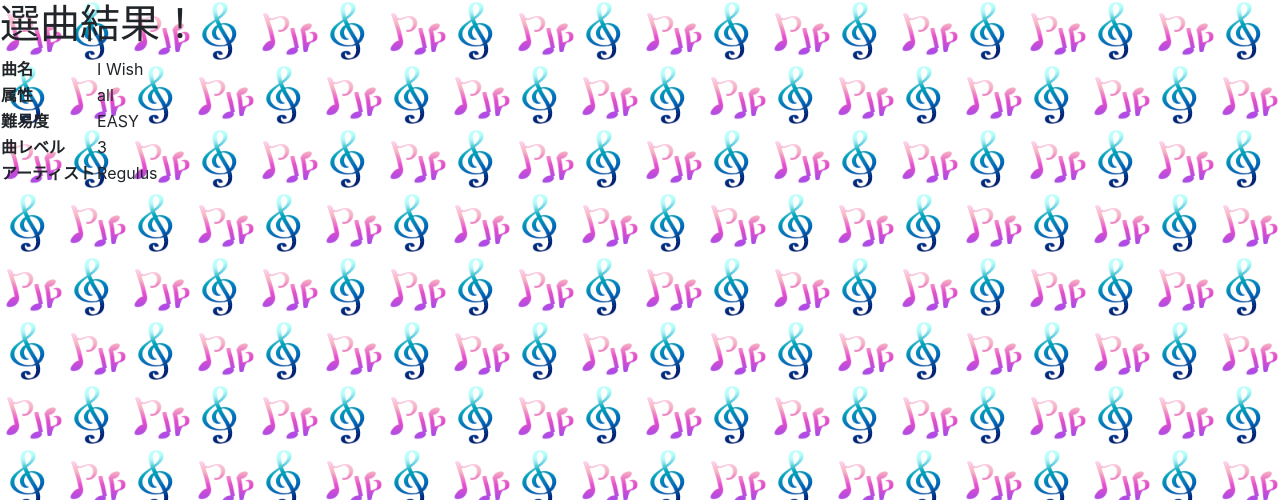
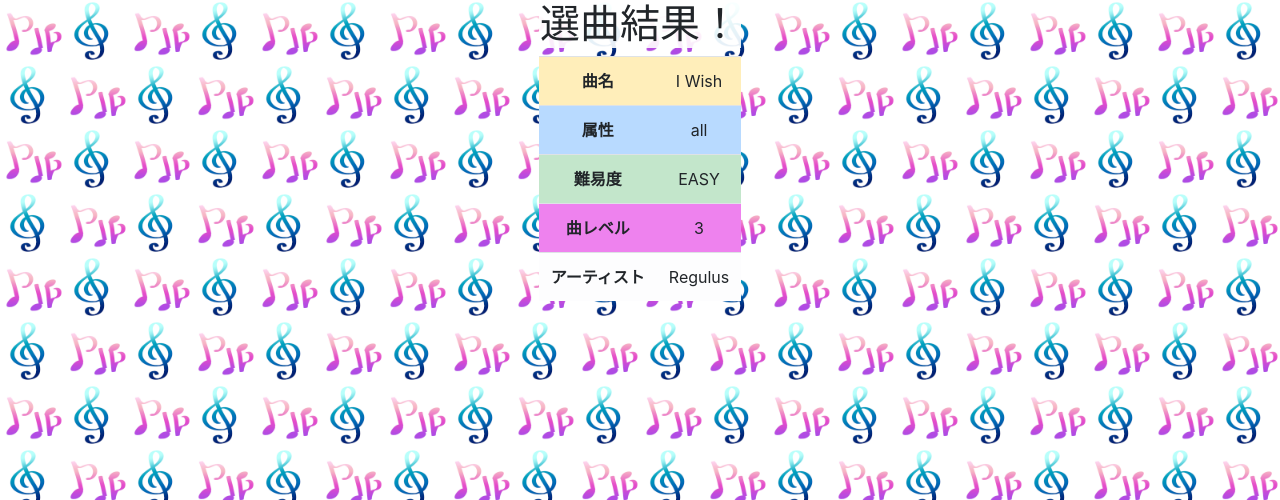
Before and after one commit to CyberTorte/Skmr, a Django app: template selector/templates/selector/results.html in a window 1280 px wide. Shown: the top 500 px of the page. Run offline with Django 3.2, Linux system fonts and the light colour scheme; the template is opened without the code that fills it: values that come from a table or form of the project are taken from there, others are empty; data comes from the database, SQL or seed files in the repository; some libraries are stand-ins or nearby versions.

Commit message:
[update]見やすさを改善、中央揃え対応

```diff
--- a/selector/static/selector/style.css
+++ b/selector/static/selector/css/index_style.css
@@ -1,12 +1,14 @@
 body {
     background-image: url("/static/selector/images/skmr_background.jpg");
     background-size: 10% auto;
+    text-align: center;
 }
 
 .index-body {
+    display: inline-block;
     background-color: rgba(255, 255, 255, 0.9);
     border-top: 5px outset #ff8c00;
     border-left: 5px outset #32cd32;
-    border-right: 5px outset #0000cd;
-    border-bottom: 5px outset #ff1493;
+    border-right: 5px outset #00bfff;
+    border-bottom: 5px outset #ee82ee;
 }
--- /dev/null
+++ b/selector/static/selector/css/result_style.css
@@ -0,0 +1,21 @@
+body {
+    background-image: url("/static/selector/images/skmr_background.jpg");
+    background-size: 10% auto;
+    text-align: center;
+}
+
+.result-content {
+    display: inline-block;
+}
+
+.table-mao {
+    background-color: #ee82ee;
+}
+
+.table-hover tbody tr:hover {
+    background-color: #da70d6;
+}
+
+.header {
+    background-color: rgba(255, 255, 255, 0.9);
+}
--- a/selector/templates/selector/index.html
+++ b/selector/templates/selector/index.html
@@ -9,7 +9,7 @@
         <meta name="author" content="">
         <meta name="viewport" content="width=device-width, initial-scale=1, shrink-to-fit=no">
         <link rel="stylesheet" href="https://stackpath.bootstrapcdn.com/bootstrap/4.1.3/css/bootstrap.min.css" integrity="sha384-MCw98/SFnGE8fJT3GXwEOngsV7Zt27NXFoaoApmYm81iuXoPkFOJwJ8ERdknLPMO" crossorigin="anonymous">
-        <link rel="stylesheet" type="text/css" href="{% static 'selector/style.css' %}">
+        <link rel="stylesheet" type="text/css" href="{% static 'selector/css/index_style.css' %}">
         <link rel="shortcut icon" href="">
     </head>
     <body>
@@ -46,7 +46,7 @@
             </div>
         </nav>
 
-        <div class="mx-auto w-50 index-body">
+        <div class="index-body">
             <h1>選曲モードを選択してください。</h1>
 
             <form action="{% url 'selector:select' %}" method="post">
--- a/selector/templates/selector/results.html
+++ b/selector/templates/selector/results.html
@@ -10,34 +10,35 @@
         <meta name="author" content="">
         <meta name="viewport" content="width=device-width, initial-scale=1, shrink-to-fit=no">
         <link rel="stylesheet" href="https://stackpath.bootstrapcdn.com/bootstrap/4.1.3/css/bootstrap.min.css" integrity="sha384-MCw98/SFnGE8fJT3GXwEOngsV7Zt27NXFoaoApmYm81iuXoPkFOJwJ8ERdknLPMO" crossorigin="anonymous">
-        <link rel="stylesheet" type="text/css" href="{% static 'selector/style.css' %}">
+        <link rel="stylesheet" type="text/css" href="{% static 'selector/css/result_style.css' %}">
         <link rel="shortcut icon" href="">
     </head>
     <body>
-        <h1>選曲結果！</h1>
-
-        <table>
-            <tr>
-                <th>曲名</th>
+        <div class="table-responsive-md result-content">
+            <h1 class="header">選曲結果！</h1>
+            <table class="table table-responsive table-hover">
+                <tr class="table-warning">
+                    <th scope="col">曲名</th>
                     <td>{{ song.title }}</td>
                 </tr>
-            <tr>
-                <th>属性</th>
+                <tr class="table-primary">
+                    <th scope="col">属性</th>
                     <td> {{ song.attribute }} </td>
                 </tr>
-            <tr>
-                <th>難易度</th>
+                <tr class="table-success">
+                    <th scope="col">難易度</th>
                     <td> {{ song.difficulty }} </td>
                 </tr>
-            <tr>
-                <th>曲レベル</th>
+                <tr class="table-mao">
+                    <th scope="col">曲レベル</th>
                     <td> {{ song.level }} </td>
                 </tr>
-            <tr>
-                <th>アーティスト</th>
+                <tr class="table-light">
+                    <th scope="col">アーティスト</th>
                     <td> {{ song.artist }} </td>
                 </tr>
             </table>
+        </div>
 
         <script src="https://code.jquery.com/jquery-3.3.1.slim.min.js" integrity="sha384-q8i/X+965DzO0rT7abK41JStQIAqVgRVzpbzo5smXKp4YfRvH+8abtTE1Pi6jizo" crossorigin="anonymous"></script>
         <script src="https://cdnjs.cloudflare.com/ajax/libs/popper.js/1.14.3/umd/popper.min.js" integrity="sha384-ZMP7rVo3mIykV+2+9J3UJ46jBk0WLaUAdn689aCwoqbBJiSnjAK/l8WvCWPIPm49" crossorigin="anonymous"></script>
```
Lines whose indentation alone changed are shown as unchanged.
